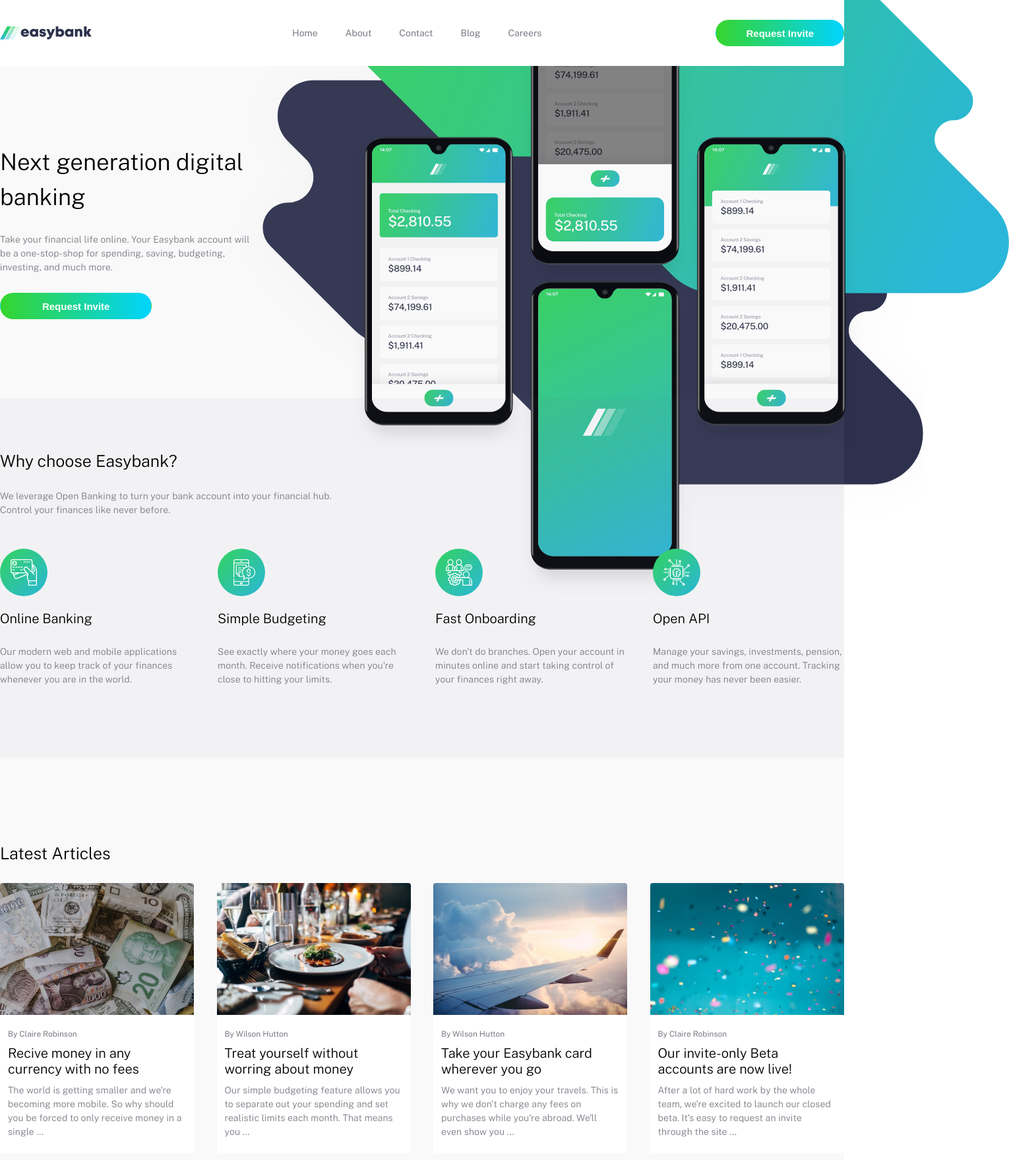
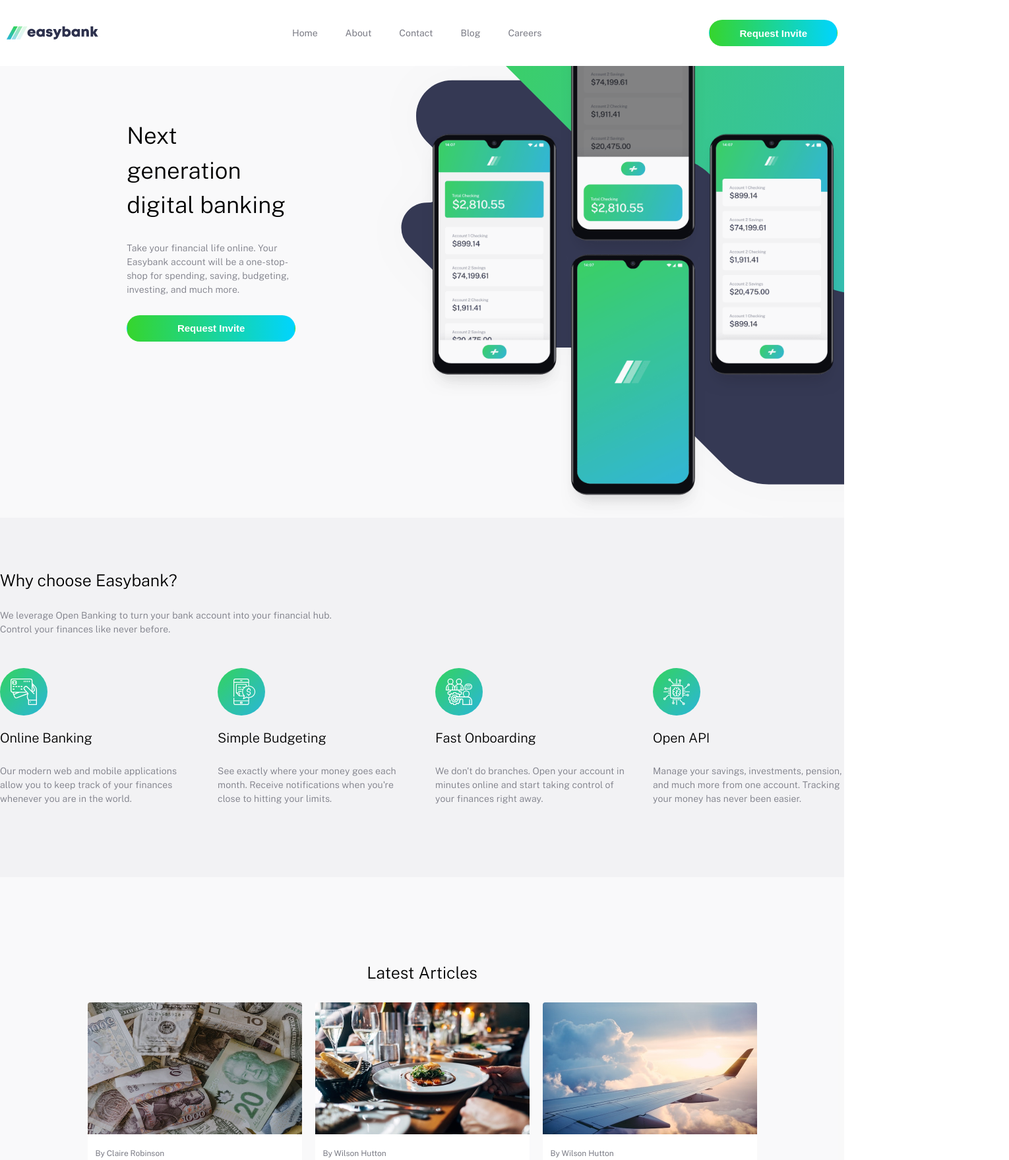
Before and after one commit to broken-vagrant/fe-c3-easybank-site, a website: page index.html in a window 1280 px wide. Shown: the top 1759 px of the page at 66% size, 1530 px wide, since content can reach past the window. Drawn offline with nearby package versions, Linux system fonts and the light colour scheme; files that its build step writes are made by us from their sources; files whose address does not match are found by name.

Commit message:
improved rwd views

```diff
--- a/index.html
+++ b/index.html
@@ -80,10 +80,16 @@
   </div>
   <main>
     <section class="intro">
-      <div class="mockups">
+      <div class="intro__hero">
+        <div class="intro__hero-inner">
+          <div class="intro__hero-image">
+            <img src="./images/image-mockups.png" alt="mockups">
+          </div>
+        </div>
+        <div class="intro__hero-bg"></div>
       </div>
-      <div class="container">
-        <div class="info">
+      <div class="intro__text">
+        <div class="intro__text-inner">
           <h1>
             Next generation digital banking
           </h1>
--- a/sass/abstracts/_variables.scss
+++ b/sass/abstracts/_variables.scss
@@ -23,9 +23,14 @@
 // FONT
 $default-font-size: 1.8rem;
 
+$vw-max-width: 1440px;
+
 // VIEWPORT
-$vw-mobile-min: 375px;
-$vw-desktop-min: 1440px;
+$vw-sm: 640px;
+$vw-md: 768px;
+$vw-lg: 1024px;
+$vw-xl: 1280px;
+$vw-2xl: 1536px;
 
 // PATH
 $image-path: "../images";
--- a/sass/components/_button.scss
+++ b/sass/components/_button.scss
@@ -13,7 +13,7 @@
   user-select: none;
   transition: all 0.2s linear;
   width: 100%;
-  @media (max-width: $vw-mobile-min) {
+  @media (max-width: $vw-sm) {
     padding: 0.7em 2em;
   }
   svg {
--- a/sass/components/_nav-menu.scss
+++ b/sass/components/_nav-menu.scss
@@ -22,7 +22,7 @@
     font-weight: 300;
     color: $color-black;
   }
-  @media (min-width: $vw-mobile-min) {
+  @media (min-width: $vw-sm) {
     & {
       display: none;
     }
--- a/sass/components/_post.scss
+++ b/sass/components/_post.scss
@@ -1,9 +1,6 @@
 .post {
   width: 23%;
-
-  @media (max-width: $vw-mobile-min) {
-    width: 100%;
-  }
+  min-width: 325px;
 
   border-radius: 4px;
   background: $color-white;
@@ -45,10 +42,3 @@
     margin: 1rem 0;
   }
 }
-.post + .post {
-  margin-left: 2.5rem;
-  @media (max-width: $vw-mobile-min) {
-    margin-left: 0;
-    margin-top: 2rem;
-  }
-}
--- a/sass/layout/_footer.scss
+++ b/sass/layout/_footer.scss
@@ -2,10 +2,13 @@
   background: $color-blue;
   width: 100%;
   padding: 4rem 0;
+  @media (max-width: $vw-lg) {
+    padding: 4rem 1rem;
+  }
   .container {
     display: flex;
     justify-content: space-between;
-    @media (max-width: $vw-mobile-min) {
+    @media (max-width: $vw-md) {
       flex-direction: column;
       align-items: center;
     }
@@ -14,9 +17,10 @@
     flex-basis: 55%;
     display: flex;
     justify-content: space-between;
-    @media (max-width: $vw-mobile-min) {
+    @media (max-width: $vw-md) {
       flex-direction: column;
       align-items: center;
+      text-align: center;
     }
   }
   .logo {
@@ -26,14 +30,14 @@
       fill: white;
     }
   }
-  @media (max-width: $vw-mobile-min) {
+  @media (max-width: $vw-md) {
     .logo {
       text-align: center;
     }
   }
   .socials {
     margin-top: 5rem;
-    @media (max-width: $vw-mobile-min) {
+    @media (max-width: $vw-md) {
       margin-top: 1rem;
     }
     ul {
@@ -73,7 +77,7 @@
   .links {
     font-size: 1.6rem;
     width: 60%;
-    @media (max-width: $vw-mobile-min) {
+    @media (max-width: $vw-md) {
       ul {
         flex-direction: column !important;
         align-items: center;
--- a/sass/layout/_header.scss
+++ b/sass/layout/_header.scss
@@ -3,8 +3,9 @@
   width: 100%;
   background: $color-white;
   .container {
-    max-width: $vw-desktop-min;
+    max-width: $vw-max-width;
     margin: 0 auto;
+    padding: 0 1rem;
     display: flex;
     justify-content: space-between;
     align-items: center;
@@ -13,7 +14,7 @@
     background: $color-white;
     transition: border 0.2s ease;
 
-    @media (max-width: $vw-mobile-min) {
+    @media (max-width: $vw-sm) {
       height: 6em;
       padding: 0 1rem;
     }
@@ -28,7 +29,7 @@
     height: 100%;
     display: flex;
     align-items: center;
-    @media (max-width: $vw-mobile-min) {
+    @media (max-width: $vw-lg) {
       display: none;
     }
     > a + a {
@@ -60,12 +61,12 @@
     border: 0;
     padding: 0.5rem;
     cursor: pointer;
-    @media (min-width: $vw-mobile-min) {
+    @media (min-width: $vw-lg) {
       display: none;
     }
   }
   .invite {
-    @media (max-width: $vw-mobile-min) {
+    @media (max-width: $vw-lg) {
       display: none;
     }
   }
--- a/sass/layout/_main.scss
+++ b/sass/layout/_main.scss
@@ -1,6 +1,6 @@
 main {
   width: 100%;
-  @media screen and (max-width: $vw-mobile-min) {
+  @media screen and (max-width: $vw-sm) {
     margin: 0;
     overflow-x: hidden;
   }
--- a/sass/pages/_home.scss
+++ b/sass/pages/_home.scss
@@ -1,34 +1,48 @@
 .container {
-  max-width: $vw-desktop-min;
+  max-width: $vw-max-width;
   margin: 0 auto;
 }
 
 .intro {
   position: relative;
+  display: flex;
   width: 100%;
   background: $color-gray-1;
+  overflow: hidden;
 
-  @media (max-width: $vw-mobile-min) {
-    padding: 0 0.5rem;
+  &__text {
+    order: -1;
+    flex-basis: 60%;
+    &-inner {
+      width: 40%;
+      margin: 0 auto;
+      padding: 8rem 0 15rem;
+      @media (max-width: $vw-lg) {
+        width: 80%;
+        padding: 5rem 1rem;
       }
-  .container {
-    font-size: 1rem;
-
-    .info {
-      width: 30%;
-      padding: 12em 0;
-
-      @media (max-width: $vw-mobile-min) {
-        width: 100%;
-        padding-top: 35em;
-        text-align: center;
-      }
-
-      .btn {
-        width: 60%;
+      @media (max-width: $vw-sm) {
+        padding-top: 10rem;
       }
     }
   }
+  &__hero {
+    position: relative;
+    z-index: -1;
+    &-inner {
+      position: relative;
+    }
+    &-image {
+      z-index: -1;
+      margin-top: -10rem;
+      img {
+        width: 100%;
+        height: 100%;
+        object-fit: contain;
+        object-position: right;
+      }
+    }
+    &-bg {
       &::after {
         content: "";
         width: 1200px;
@@ -36,43 +50,28 @@
         z-index: -2;
         position: absolute;
         top: -380px;
-    right: -250px;
+        left: -100px;
         background: url($image-path + "/bg-intro-desktop.svg") no-repeat;
         background-position: center;
         background-size: contain;
         user-select: none;
-
-    @media (max-width: $vw-mobile-min) {
-      width: 500px;
-      height: 500px;
-      top: -160px;
-      right: -72px;
-    }
-  }
-  .mockups {
-    background: url(../images/image-mockups.png) no-repeat;
-    width: 1000px;
-    height: 1000px;
-    background-position: center;
-    background-size: auto;
-    z-index: -1;
-    position: absolute;
-    right: -137px;
-    top: -167px;
-    @media (max-width: $vw-mobile-min) {
-      background-size: cover;
-      top: -120px;
-      right: -40px;
-      width: 400px;
-      height: 450px;
       }
     }
   }
+  @media (max-width: $vw-lg) {
+    flex-direction: column-reverse;
+    text-align: center;
+  }
+  @media (max-width: $vw-sm) {
+    padding: 0 0.5rem;
+  }
+}
+
 .feature {
   width: 100%;
   background: $color-gray-2;
 
-  @media (max-width: $vw-mobile-min) {
+  @media (max-width: $vw-sm) {
     padding: 0 0.5rem;
   }
   .container {
@@ -81,13 +80,13 @@
   .inner-wrapper {
     padding: 8rem 0;
   }
-  @media (max-width: $vw-mobile-min) {
+  @media (max-width: $vw-sm) {
     text-align: center;
   }
   .feature-items {
     display: flex;
     flex-flow: row wrap;
-    @media (max-width: $vw-mobile-min) {
+    @media (max-width: $vw-sm) {
       flex-direction: column;
     }
   }
@@ -102,7 +101,7 @@
   }
   .feature-item + .feature-item {
     margin-left: 4rem;
-    @media (max-width: $vw-mobile-min) {
+    @media (max-width: $vw-sm) {
       margin-left: 0;
     }
   }
@@ -111,13 +110,8 @@
   position: relative;
   width: 100%;
   background: $color-gray-1;
+  padding: 0 1rem;
 
-  @media (max-width: $vw-mobile-min) {
-    padding: 0 1rem;
-    h2 {
-      text-align: center;
-    }
-  }
   .container {
     font-size: 1rem;
     padding: 10rem 0;
@@ -127,10 +121,15 @@
   }
   .posts {
     display: flex;
-    justify-content: space-between;
     flex-flow: row wrap;
-    @media (max-width: $vw-mobile-min) {
-      flex-direction: column;
+    gap: 2rem;
+  }
+  @media (max-width: $vw-xl) {
+    .posts {
+      justify-content: center;
+    }
+    h2 {
+      text-align: center;
     }
   }
 }
```
Also changed, not shown: sass/base/_base.scss (indentation only). Lines whose indentation alone changed are shown as unchanged.
